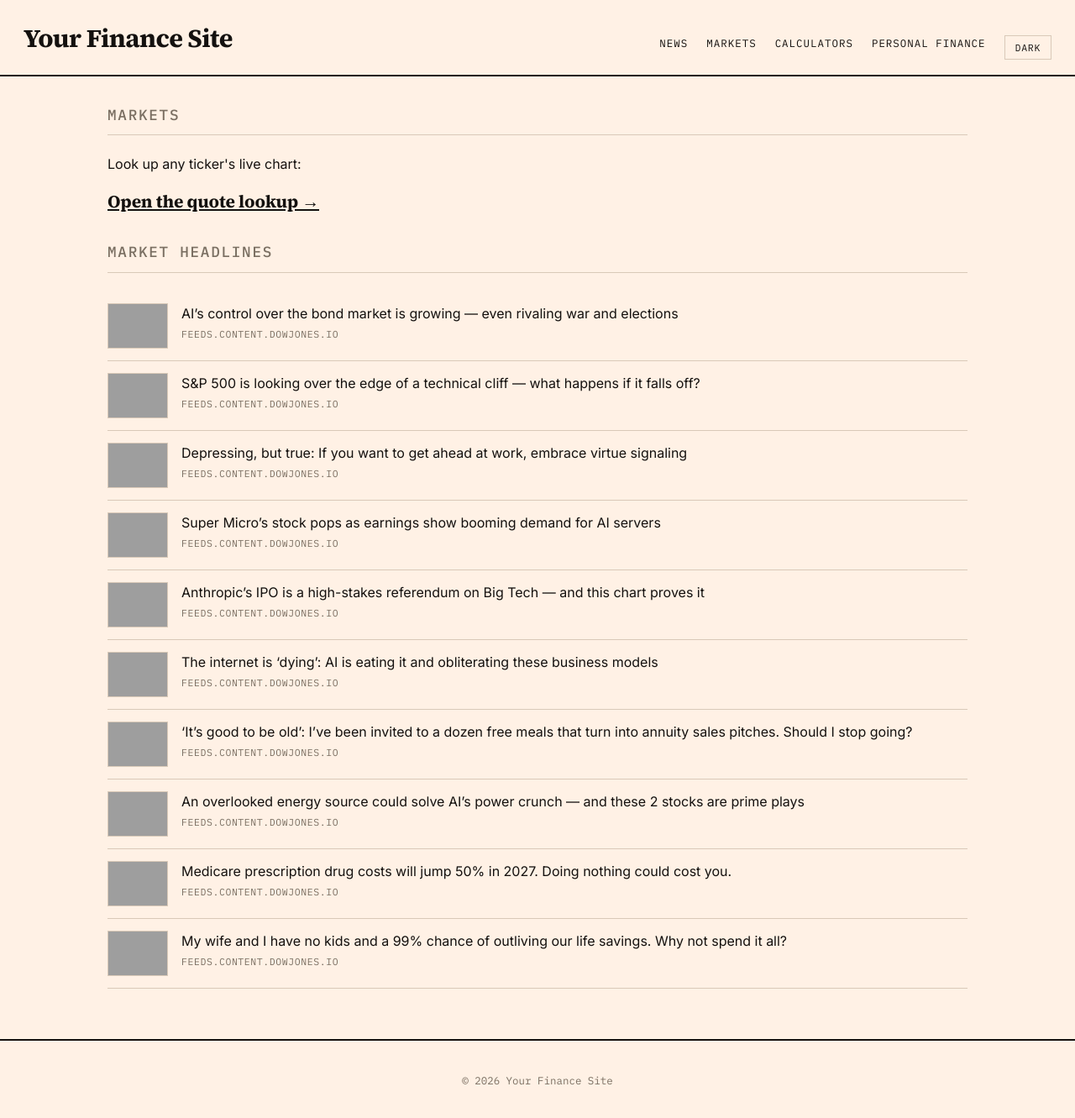
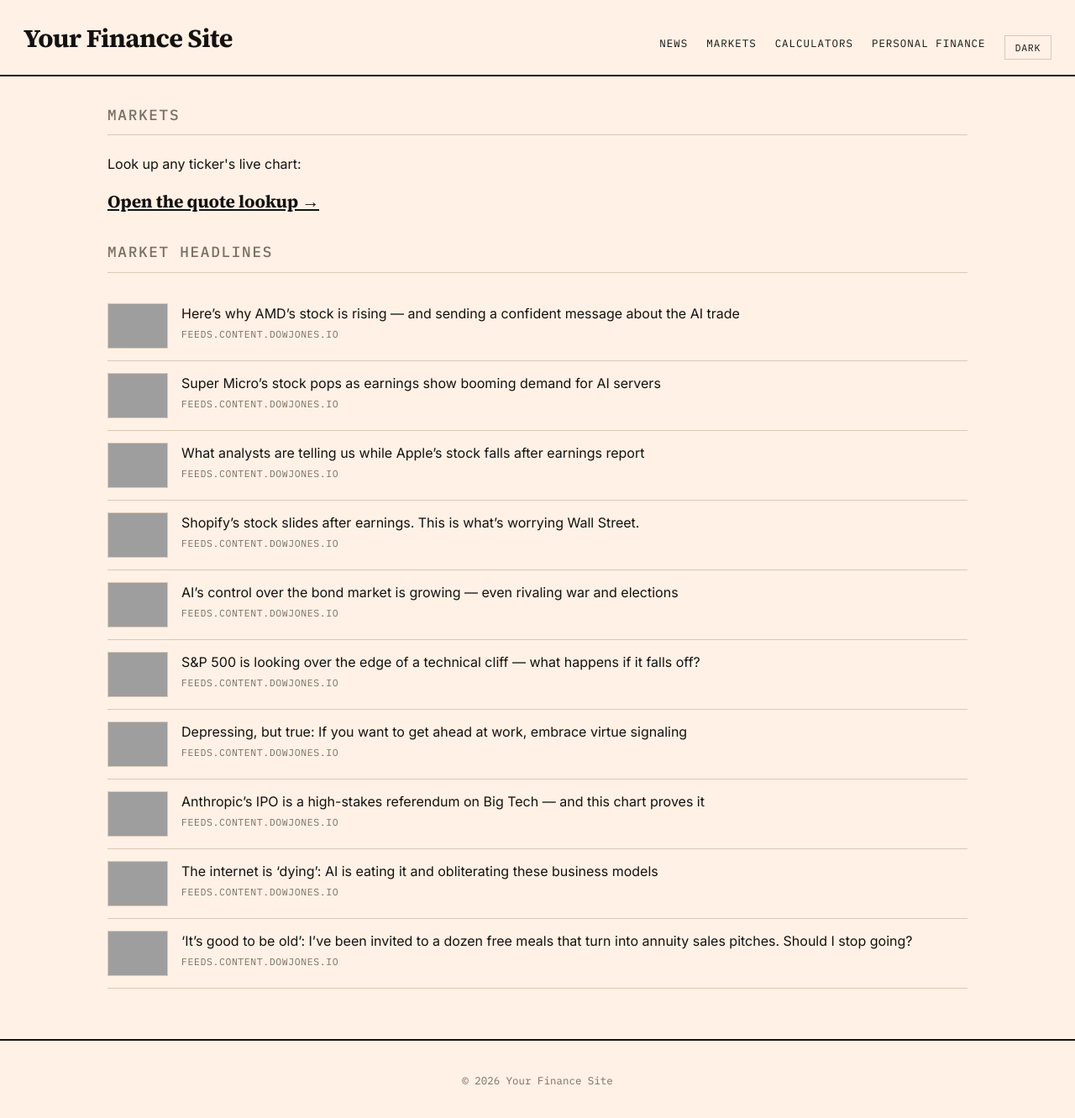
Before and after one commit to GlobTechCo/globtechco.github.io, a Jekyll site: the page built from markets.html, in a window 1280 px wide, cut to the strip 0-1335 px from the top of the page. Shown: the top 1331 px of the strip at 84% size. Built offline with Jekyll 4.4.1, drawn with Linux system fonts in a browser that asks for light colours; a script that is not in the unit is left out; grey boxes are pictures that could not be loaded.

Commit message:
Auto-content update 2026-11-04

```diff
--- a/_data/aggregator.yml
+++ b/_data/aggregator.yml
@@ -1,3 +1,23 @@
+- title: "Here\u2019s why AMD\u2019s stock is rising \u2014 and sending a confident message about the AI trade"
+  link: "https://www.marketwatch.com/story/heres-why-amds-stock-is-rising-and-sending-a-confident-message-about-the-ai-trade-11cb4d8a?mod=mw_rss_topstories"
+  source: "feeds.content.dowjones.io"
+  pubdate: "Wed, 04 Nov 2026 01:16:00 GMT"
+  image: "https://images.mktw.net/im-73944145"
+- title: "Super Micro\u2019s stock pops as earnings show booming demand for AI servers"
+  link: "https://www.marketwatch.com/story/super-micros-stock-pops-as-earnings-show-booming-demand-for-ai-servers-2d179658?mod=mw_rss_topstories"
+  source: "feeds.content.dowjones.io"
+  pubdate: "Wed, 04 Nov 2026 01:12:00 GMT"
+  image: "https://images.mktw.net/im-26661679"
+- title: "What analysts are telling us while Apple\u2019s stock falls after earnings report"
+  link: "https://www.marketwatch.com/story/what-analysts-are-saying-as-apples-stock-falls-after-earnings-report-f0afa357?mod=mw_rss_topstories"
+  source: "feeds.content.dowjones.io"
+  pubdate: "Tue, 03 Nov 2026 22:48:00 GMT"
+  image: "https://images.mktw.net/im-04195586"
+- title: "Shopify\u2019s stock slides after earnings. This is what\u2019s worrying Wall Street."
+  link: "https://www.marketwatch.com/story/shopifys-stock-slides-after-earnings-this-is-whats-worrying-wall-street-e2e8d52b?mod=mw_rss_topstories"
+  source: "feeds.content.dowjones.io"
+  pubdate: "Tue, 03 Nov 2026 22:45:00 GMT"
+  image: "https://images.mktw.net/im-538558"
 - title: "AI\u2019s control over the bond market is growing \u2014 even rivaling war and elections"
   link: "https://www.marketwatch.com/story/ais-control-over-the-bond-market-is-growing-even-rivaling-war-and-elections-5d727b35?mod=mw_rss_topstories"
   source: "feeds.content.dowjones.io"
@@ -13,11 +33,6 @@
   source: "feeds.content.dowjones.io"
   pubdate: "Tue, 03 Nov 2026 21:27:00 GMT"
   image: "https://images.mktw.net/im-43516245"
-- title: "Super Micro\u2019s stock pops as earnings show booming demand for AI servers"
-  link: "https://www.marketwatch.com/story/super-micros-stock-pops-as-earnings-show-booming-demand-for-ai-servers-2d179658?mod=mw_rss_topstories"
-  source: "feeds.content.dowjones.io"
-  pubdate: "Tue, 03 Nov 2026 21:13:00 GMT"
-  image: "https://images.mktw.net/im-26661679"
 - title: "Anthropic\u2019s IPO is a high-stakes referendum on Big Tech \u2014 and this chart proves it"
   link: "https://www.marketwatch.com/story/anthropics-ipo-is-a-high-stakes-referendum-on-big-tech-and-this-chart-proves-it-d1c54d33?mod=mw_rss_topstories"
   source: "feeds.content.dowjones.io"
@@ -33,18 +48,3 @@
   source: "feeds.content.dowjones.io"
   pubdate: "Tue, 03 Nov 2026 20:00:00 GMT"
   image: "https://images.mktw.net/im-54591206"
-- title: "An overlooked energy source could solve AI\u2019s power crunch \u2014 and these 2 stocks are prime plays"
-  link: "https://www.marketwatch.com/story/an-overlooked-energy-source-could-solve-ais-power-crunch-and-these-2-stocks-are-prime-plays-bc5d988a?mod=mw_rss_topstories"
-  source: "feeds.content.dowjones.io"
-  pubdate: "Tue, 03 Nov 2026 19:57:00 GMT"
-  image: "https://images.mktw.net/im-73841934"
-- title: "Medicare prescription drug costs will jump 50% in 2027.\u00a0Doing nothing could cost you."
-  link: "https://www.marketwatch.com/story/medicare-prescription-drug-costs-will-jump-50-in-2027-doing-nothing-could-cost-you-b701dfb7?mod=mw_rss_topstories"
-  source: "feeds.content.dowjones.io"
-  pubdate: "Tue, 03 Nov 2026 19:23:00 GMT"
-  image: "https://images.mktw.net/im-57230636"
-- title: "My wife and I have no kids and a 99% chance of outliving our life savings. Why not spend it all?"
-  link: "https://www.marketwatch.com/story/fancy-cars-hold-no-appeal-my-wife-and-i-have-a-99-chance-of-outliving-our-savings-why-dont-we-spend-it-all-932a2166?mod=mw_rss_topstories"
-  source: "feeds.content.dowjones.io"
-  pubdate: "Tue, 03 Nov 2026 19:00:00 GMT"
-  image: "https://images.mktw.net/im-21005604"
```
